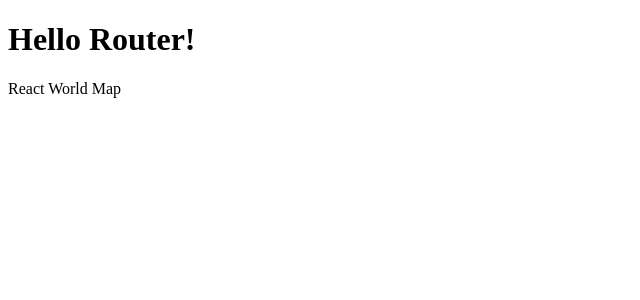
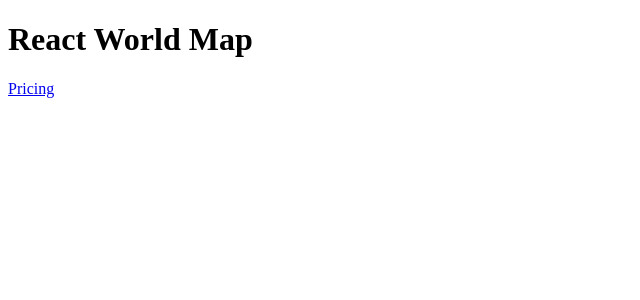
Before and after one commit to yungshun317/react-world-map, a React app: page / in a window 1280 px wide. Shown: the top 300 px of the page, without its empty margins (0-640 px from the left). Built offline with nearby package versions, Linux system fonts and the light colour scheme.

Commit message:
[FEAT] Use the `Link` component provided by React Router

```diff
--- a/src/App.jsx
+++ b/src/App.jsx
@@ -6,8 +6,6 @@ import PageNotFound from "./pages/PageNotFound";
 
 function App() {
     return (
-        <div>
-            <h1>Hello Router!</h1>
         <BrowserRouter>
             <Routes>
                 <Route path="/" element={<Homepage />} />
@@ -16,7 +14,6 @@ function App() {
                 <Route path="*" element={<PageNotFound />} />
             </Routes>
         </BrowserRouter>
-        </div>
     );
 }
 
--- a/src/pages/Homepage.jsx
+++ b/src/pages/Homepage.jsx
@@ -1,6 +1,15 @@
+import {Link} from "react-router-dom";
+
 function Homepage() {
     return (
-        <div>React World Map</div>
+        <div>
+            <h1>React World Map</h1>
+
+            { /* This will reload the page
+                <a href="/pricing">Pricing</a>
+            */ }
+            <Link to="/pricing">Pricing</Link>
+        </div>
     );
 }
 
```
Lines whose indentation alone changed are shown as unchanged.
